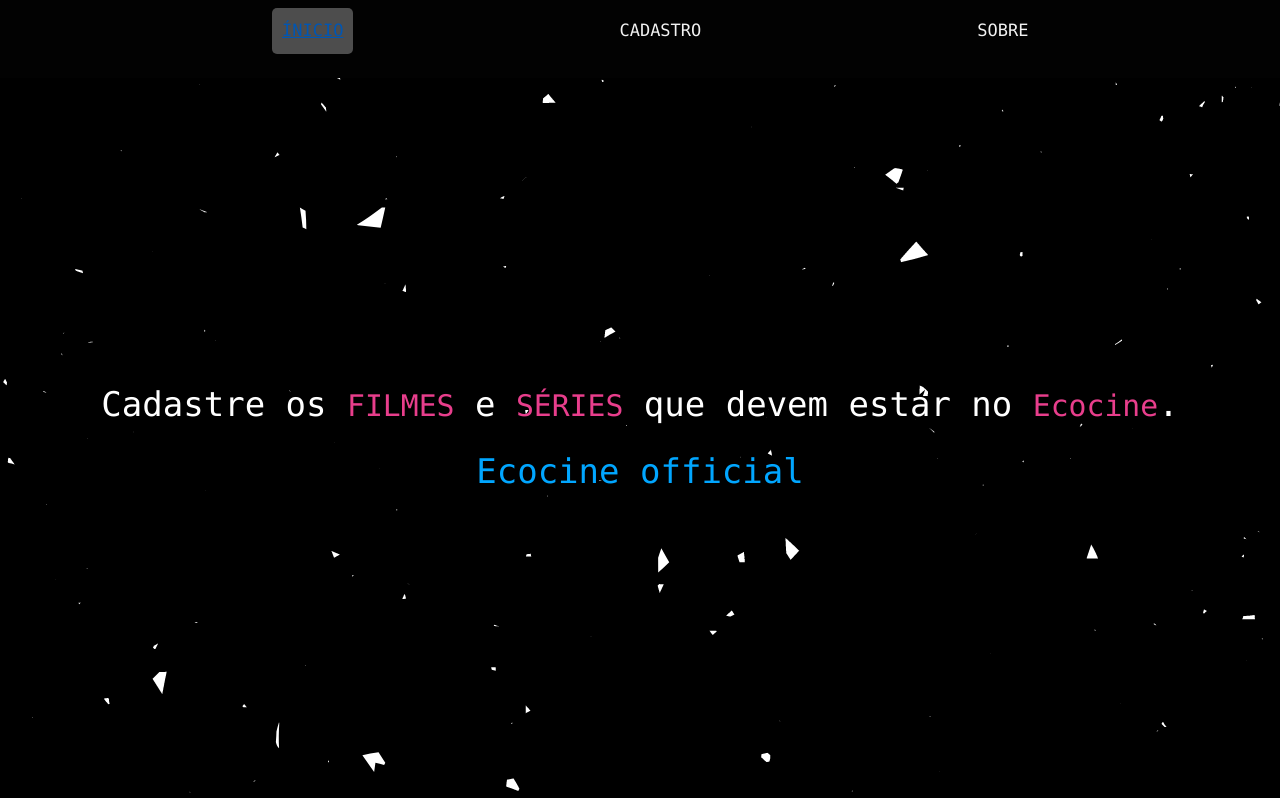
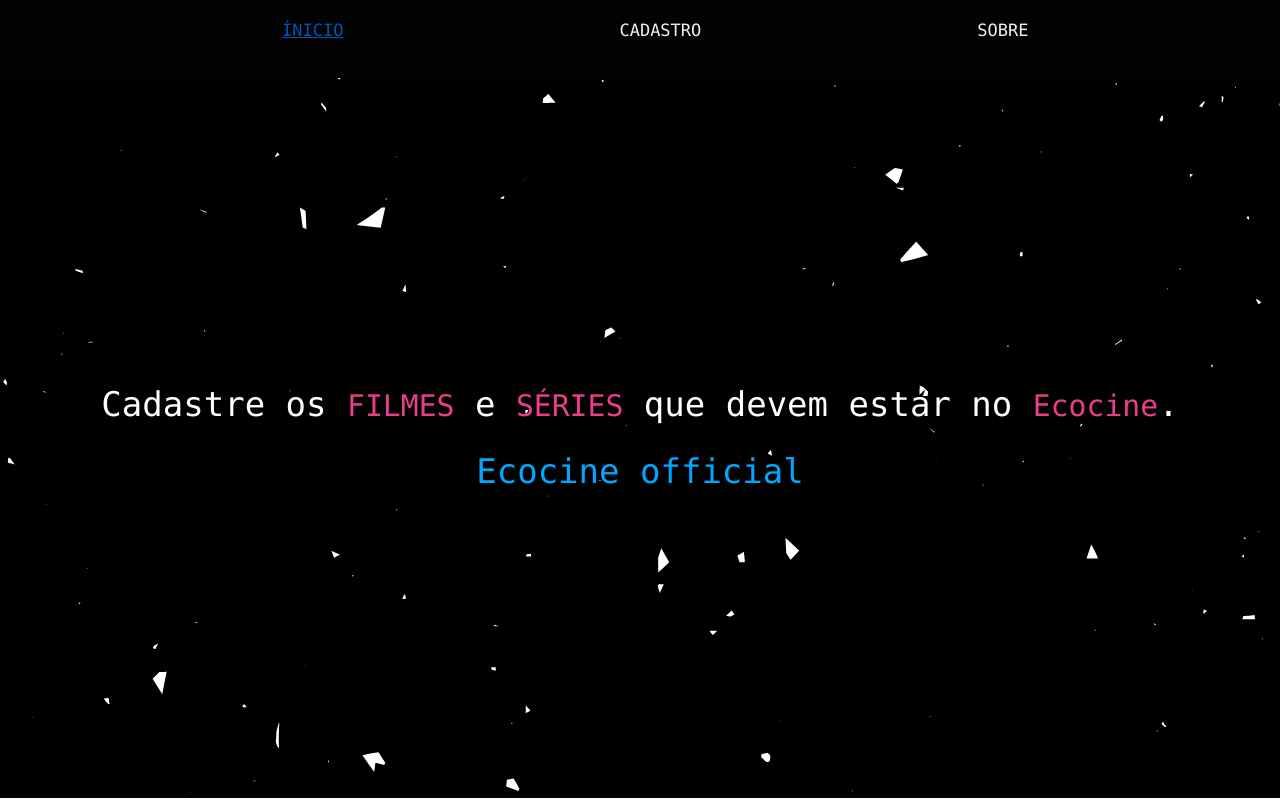
Before and after one commit to mariapaulamoreira1/ecocine-frontend, a React (Create React App) app: page / in a window 1280 px wide. In both pictures the pointer is over the item "ÍNICIO". Built offline with nearby package versions, Linux system fonts and the light colour scheme.

Commit message:
Update Menu.css

```diff
--- a/src/Menu.css
+++ b/src/Menu.css
@@ -22,7 +22,7 @@
 
 .menu:hover{
     color:#f2f2f2;
-    background-color: rgba(255, 255, 255, 0.297);
+    background-color: rgb( 2, 2, 2);
     border-radius: 5px;
     padding: 10px;
 
```
